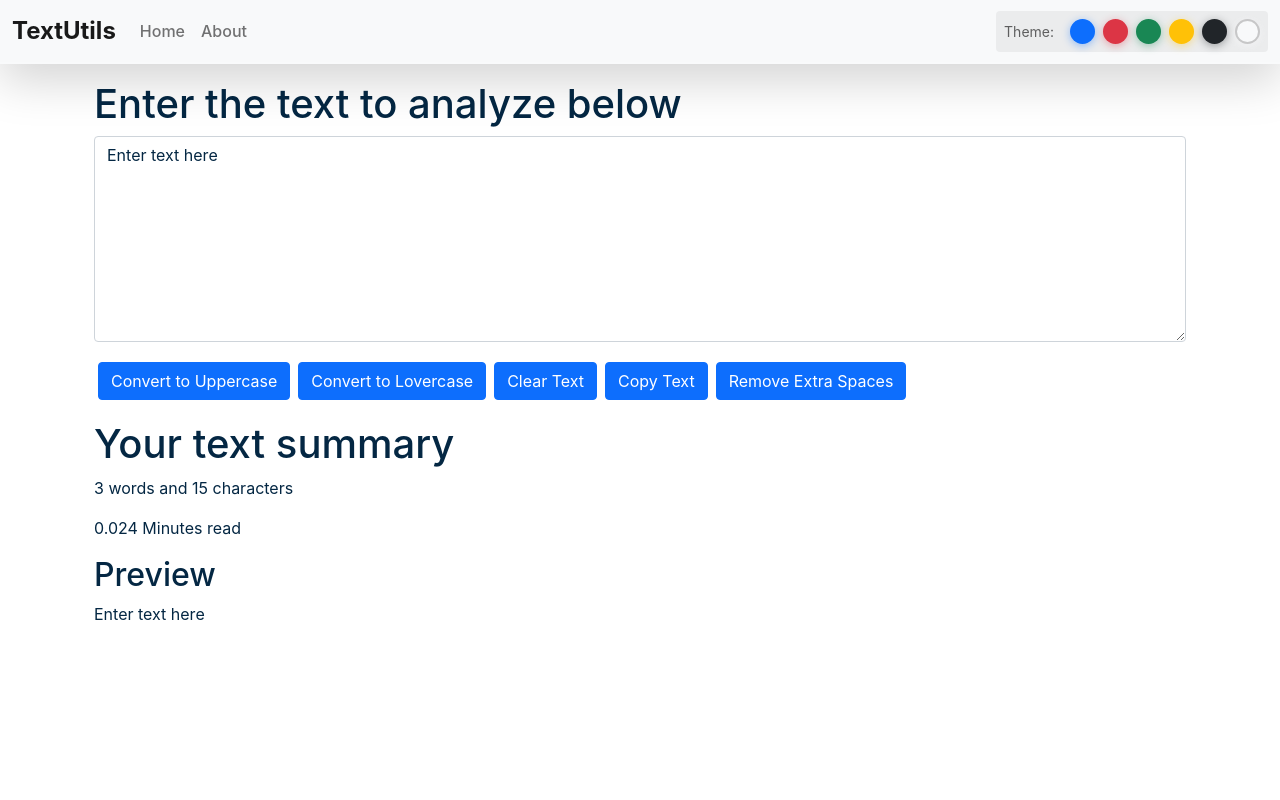
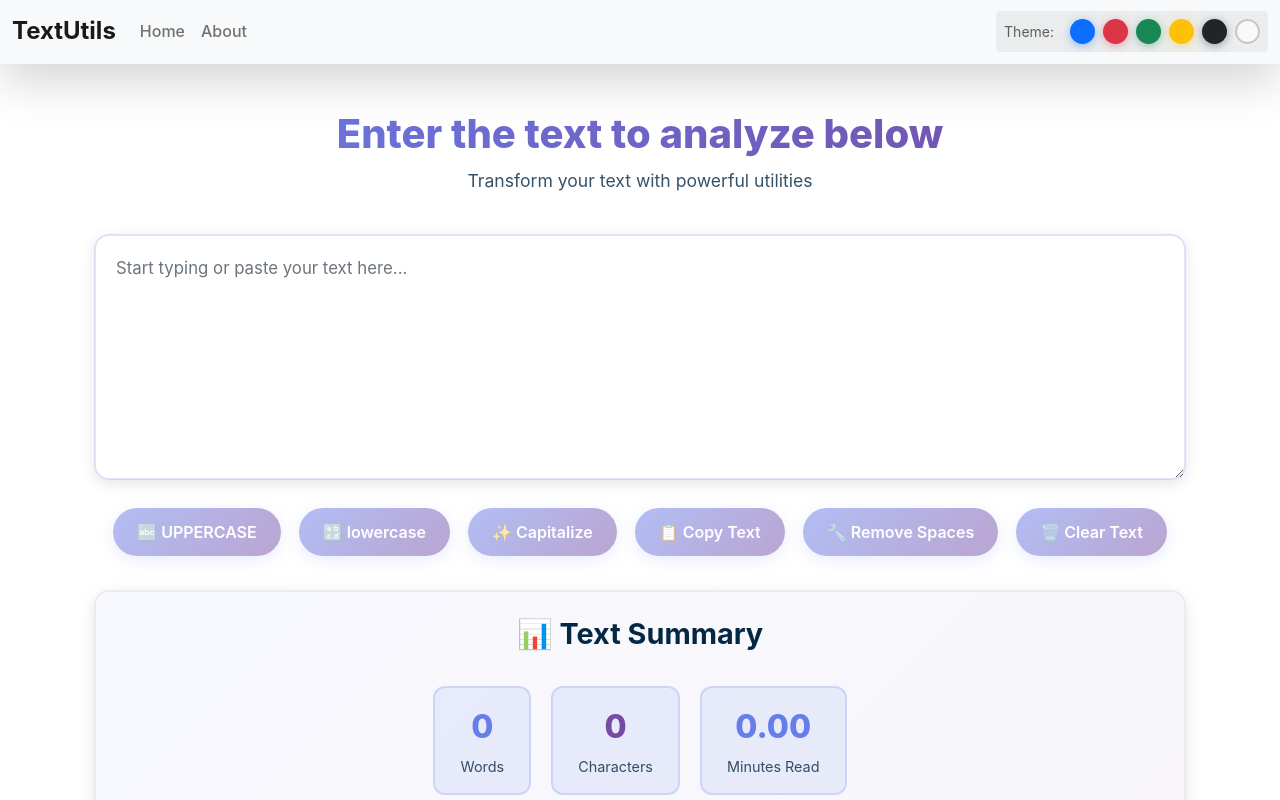
Before and after one commit to H4rryC0d3/textutils, a React (Create React App) app: page / in a window 1280 px wide. Shown: the top 800 px of the page. Built offline with nearby package versions, Linux system fonts and the light colour scheme.

Commit message:
Update TextForm.js

```diff
--- a/src/components/TextForm.js
+++ b/src/components/TextForm.js
@@ -1,76 +1,335 @@
 import React, {useState} from 'react'
 
-
-
 export default function TextForm(props) {
+  const [text, setText] = useState('');
+  const [hoveredButton, setHoveredButton] = useState(null);
 
   const handleUpClick = ()=>{
-    // console.log("Uppercase was clicked" + text);
     let newText = text.toUpperCase();
     setText(newText)
     props.showAlert("Converted to uppercase!", "success");
   }
 
   const handleLoClick = ()=>{
-    // console.log("Lovercase was clicked" + text);
     let newText = text.toLowerCase();
     setText(newText)
     props.showAlert("Converted to lowercase!", "success");
   }
 
   const handleClearClick = ()=>{
-    // console.log("Lovercase was clicked" + text);
     let newText = "";
     setText(newText)
     props.showAlert("Text Cleared!", "success");
   }
 
   const handleOnChange = (event)=>{
-    // console.log("On Change");
     setText(event.target.value);
   }
 
   const handleCopy= () => {
-    var text = document.getElementById("myBox");
-    text.select();
-    text.setSelectionRange(0, 9999);
-    navigator.clipboard.writeText(text.value);
+    navigator.clipboard.writeText(text);
     props.showAlert("Copied to Clipboard!", "success");
   }
 
-
-   const handleExtraSpaces = () => {
+  const handleExtraSpaces = () => {
     let newText = text.split(/[ ]+/);
     setText(newText.join(" "));
-    props.showAlert("Extra spaces remove!", "success");
-   }
+    props.showAlert("Extra spaces removed!", "success");
+  }
 
+  const handleCapitalize = () => {
+    let newText = text.split(" ").map(word =>
+      word.charAt(0).toUpperCase() + word.slice(1).toLowerCase()
+    ).join(" ");
+    setText(newText);
+    props.showAlert("Text capitalized!", "success");
+  }
 
-  const [text, setText] = useState('Enter text here');
-  // text ="new text"; // Wrong way to change the state
-  // setText("new text"); // Correct way to change the state
+  const buttonStyle = (index) => ({
+    background: hoveredButton === index
+      ? 'linear-gradient(135deg, #667eea 0%, #764ba2 100%)'
+      : 'linear-gradient(135deg, #667eea 0%, #764ba2 100%)',
+    border: 'none',
+    color: 'white',
+    padding: '12px 24px',
+    borderRadius: '25px',
+    fontWeight: '600',
+    transition: 'all 0.3s ease',
+    transform: hoveredButton === index ? 'translateY(-3px) scale(1.05)' : 'translateY(0) scale(1)',
+    boxShadow: hoveredButton === index
+      ? '0 10px 25px rgba(102, 126, 234, 0.5)'
+      : '0 4px 15px rgba(102, 126, 234, 0.3)',
+    cursor: 'pointer',
+    opacity: text.length === 0 ? 0.5 : 1,
+  });
+
+  const textareaStyle = {
+    backgroundColor: props.mode === 'dark' ? '#1a1a2e' : 'white',
+    color: props.mode === 'dark' ? 'white' : '#042743',
+    border: `2px solid ${props.mode === 'dark' ? 'rgba(102, 126, 234, 0.3)' : 'rgba(102, 126, 234, 0.2)'}`,
+    borderRadius: '15px',
+    padding: '20px',
+    fontSize: '1.05rem',
+    transition: 'all 0.3s ease',
+    boxShadow: '0 4px 15px rgba(0,0,0,0.1)',
+    resize: 'vertical',
+  };
+
+  const statsCardStyle = {
+    background: props.mode === 'dark'
+      ? 'linear-gradient(135deg, rgba(102, 126, 234, 0.1) 0%, rgba(118, 75, 162, 0.1) 100%)'
+      : 'linear-gradient(135deg, rgba(102, 126, 234, 0.05) 0%, rgba(118, 75, 162, 0.05) 100%)',
+    padding: '25px',
+    borderRadius: '15px',
+    border: `2px solid ${props.mode === 'dark' ? 'rgba(255,255,255,0.1)' : 'rgba(0,0,0,0.05)'}`,
+    marginBottom: '20px',
+    boxShadow: '0 4px 15px rgba(0,0,0,0.1)',
+    transition: 'all 0.3s ease',
+  };
+
+  const statItemStyle = {
+    display: 'inline-block',
+    padding: '15px 25px',
+    margin: '10px',
+    background: props.mode === 'dark' ? 'rgba(102, 126, 234, 0.2)' : 'rgba(102, 126, 234, 0.1)',
+    borderRadius: '12px',
+    border: `2px solid ${props.mode === 'dark' ? 'rgba(102, 126, 234, 0.3)' : 'rgba(102, 126, 234, 0.2)'}`,
+    transition: 'all 0.3s ease',
+  };
+
+  const previewBoxStyle = {
+    background: props.mode === 'dark' ? '#1a1a2e' : '#f8f9fa',
+    padding: '25px',
+    borderRadius: '15px',
+    border: `2px solid ${props.mode === 'dark' ? 'rgba(102, 126, 234, 0.2)' : 'rgba(0,0,0,0.05)'}`,
+    minHeight: '150px',
+    maxHeight: '300px',
+    overflowY: 'auto',
+    boxShadow: 'inset 0 2px 10px rgba(0,0,0,0.1)',
+    lineHeight: '1.8',
+    fontSize: '1.05rem',
+  };
+
+  const wordCount = text.split(/\s+/).filter((element)=> element.length !== 0).length;
+  const charCount = text.length;
+  const readingTime = (0.008 * wordCount).toFixed(2);
+
   return (
     <>
-    <div className="container" style={{color: props.mode==='dark'? 'white':'#042743'}}>
-      <h1>{props.heading}</h1>
-      <div className="mb-3">
-        <textarea className="form-control" value={text} onChange={handleOnChange} style={{backgroundColor: props.mode==='dark'? 'grey':'white',
-        color:props.mode==='dark'? 'white':'#042743'}} id="myBox" rows="8"></textarea>
+    <style>
+      {`
+        @keyframes fadeInUp {
+          from {
+            opacity: 0;
+            transform: translateY(30px);
+          }
+          to {
+            opacity: 1;
+            transform: translateY(0);
+          }
+        }
+
+        @keyframes pulse {
+          0%, 100% {
+            transform: scale(1);
+          }
+          50% {
+            transform: scale(1.05);
+          }
+        }
+
+        .animate-fade-in {
+          animation: fadeInUp 0.6s ease forwards;
+        }
+
+        .stat-item:hover {
+          transform: translateY(-3px) scale(1.05);
+          box-shadow: 0 6px 20px rgba(102, 126, 234, 0.3);
+        }
+
+        textarea:focus {
+          outline: none;
+          border-color: rgba(102, 126, 234, 0.6) !important;
+          box-shadow: 0 0 20px rgba(102, 126, 234, 0.4) !important;
+        }
+
+        .preview-box::-webkit-scrollbar {
+          width: 8px;
+        }
+
+        .preview-box::-webkit-scrollbar-track {
+          background: ${props.mode === 'dark' ? '#1a1a2e' : '#f1f1f1'};
+          border-radius: 10px;
+        }
+
+        .preview-box::-webkit-scrollbar-thumb {
+          background: linear-gradient(135deg, #667eea 0%, #764ba2 100%);
+          border-radius: 10px;
+        }
+
+        .preview-box::-webkit-scrollbar-thumb:hover {
+          background: linear-gradient(135deg, #764ba2 0%, #667eea 100%);
+        }
+      `}
+    </style>
+
+    <div className="container animate-fade-in" style={{color: props.mode==='dark'? 'white':'#042743', paddingTop: '30px'}}>
+      <div style={{textAlign: 'center', marginBottom: '40px'}}>
+        <h1 style={{
+          background: 'linear-gradient(135deg, #667eea 0%, #764ba2 100%)',
+          WebkitBackgroundClip: 'text',
+          WebkitTextFillColor: 'transparent',
+          backgroundClip: 'text',
+          fontWeight: '800',
+          fontSize: '2.5rem',
+          marginBottom: '10px'
+        }}>
+          {props.heading}
+        </h1>
+        <p style={{fontSize: '1.1rem', opacity: 0.8}}>
+          Transform your text with powerful utilities
+        </p>
       </div>
 
-      <button className="btn btn-primary mx-1 my-1" onClick={handleUpClick}>Convert to Uppercase</button>
-      <button className="btn btn-primary mx-1 my-1" onClick={handleLoClick}>Convert to Lovercase</button>
-      <button className="btn btn-primary mx-1 my-1" onClick={handleClearClick}>Clear Text</button>
-      <button className="btn btn-primary mx-1 my-1" onClick={handleCopy}>Copy Text</button>
-      <button className="btn btn-primary mx-1 my-1" onClick={handleExtraSpaces}>Remove Extra Spaces</button>
+      <div className="mb-4">
+        <textarea
+          className="form-control"
+          value={text}
+          onChange={handleOnChange}
+          style={textareaStyle}
+          id="myBox"
+          rows="8"
+          placeholder="Start typing or paste your text here..."
+        ></textarea>
+      </div>
+
+      <div style={{
+        display: 'flex',
+        flexWrap: 'wrap',
+        gap: '10px',
+        justifyContent: 'center',
+        marginBottom: '30px'
+      }}>
+        <button
+          disabled={text.length===0}
+          className="btn mx-1 my-1"
+          onClick={handleUpClick}
+          onMouseEnter={() => setHoveredButton(1)}
+          onMouseLeave={() => setHoveredButton(null)}
+          style={buttonStyle(1)}
+        >
+          🔤 UPPERCASE
+        </button>
+        <button
+          disabled={text.length===0}
+          className="btn mx-1 my-1"
+          onClick={handleLoClick}
+          onMouseEnter={() => setHoveredButton(2)}
+          onMouseLeave={() => setHoveredButton(null)}
+          style={buttonStyle(2)}
+        >
+          🔡 lowercase
+        </button>
+        <button
+          disabled={text.length===0}
+          className="btn mx-1 my-1"
+          onClick={handleCapitalize}
+          onMouseEnter={() => setHoveredButton(3)}
+          onMouseLeave={() => setHoveredButton(null)}
+          style={buttonStyle(3)}
+        >
+          ✨ Capitalize
+        </button>
+        <button
+          disabled={text.length===0}
+          className="btn mx-1 my-1"
+          onClick={handleCopy}
+          onMouseEnter={() => setHoveredButton(4)}
+          onMouseLeave={() => setHoveredButton(null)}
+          style={buttonStyle(4)}
+        >
+          📋 Copy Text
+        </button>
+        <button
+          disabled={text.length===0}
+          className="btn mx-1 my-1"
+          onClick={handleExtraSpaces}
+          onMouseEnter={() => setHoveredButton(5)}
+          onMouseLeave={() => setHoveredButton(null)}
+          style={buttonStyle(5)}
+        >
+          🔧 Remove Spaces
+        </button>
+        <button
+          disabled={text.length===0}
+          className="btn mx-1 my-1"
+          onClick={handleClearClick}
+          onMouseEnter={() => setHoveredButton(6)}
+          onMouseLeave={() => setHoveredButton(null)}
+          style={buttonStyle(6)}
+        >
+          🗑️ Clear Text
+        </button>
+      </div>
     </div>
 
-    <div className="container my-3" style={{color: props.mode==='dark'? 'white':'#042743'}}>
-        <h1>Your text summary</h1>
-        <p>{text.split(" ").length} words and {text.length} characters</p>
-        <p>{0.008 * text.split(" ").length} Minutes read</p>
-        <h2>Preview</h2>
-        <p>{text.length>0?text:"Enter something in the textbox to preview it here"}</p>
+    <div className="container my-4" style={{color: props.mode==='dark'? 'white':'#042743'}}>
+        <div style={statsCardStyle}>
+          <h2 style={{
+            marginBottom: '25px',
+            fontWeight: '700',
+            textAlign: 'center',
+            fontSize: '1.8rem'
+          }}>
+            📊 Text Summary
+          </h2>
+
+          <div style={{textAlign: 'center'}}>
+            <div className="stat-item" style={statItemStyle}>
+              <div style={{fontSize: '2rem', fontWeight: '800', color: '#667eea'}}>
+                {wordCount}
+              </div>
+              <div style={{fontSize: '0.9rem', opacity: 0.8, marginTop: '5px'}}>
+                Words
+              </div>
+            </div>
+
+            <div className="stat-item" style={statItemStyle}>
+              <div style={{fontSize: '2rem', fontWeight: '800', color: '#764ba2'}}>
+                {charCount}
+              </div>
+              <div style={{fontSize: '0.9rem', opacity: 0.8, marginTop: '5px'}}>
+                Characters
+              </div>
+            </div>
+
+            <div className="stat-item" style={statItemStyle}>
+              <div style={{fontSize: '2rem', fontWeight: '800', color: '#667eea'}}>
+                {readingTime}
+              </div>
+              <div style={{fontSize: '0.9rem', opacity: 0.8, marginTop: '5px'}}>
+                Minutes Read
+              </div>
+            </div>
+          </div>
+        </div>
+
+        <div>
+          <h2 style={{
+            marginBottom: '20px',
+            fontWeight: '700',
+            fontSize: '1.8rem'
+          }}>
+            👁️ Preview
+          </h2>
+          <div className="preview-box" style={previewBoxStyle}>
+            {text.length > 0 ? text : (
+              <span style={{opacity: 0.5, fontStyle: 'italic'}}>
+                Nothing to preview yet. Start typing above!
+              </span>
+            )}
+          </div>
+        </div>
      </div>
     </>
   )
```
